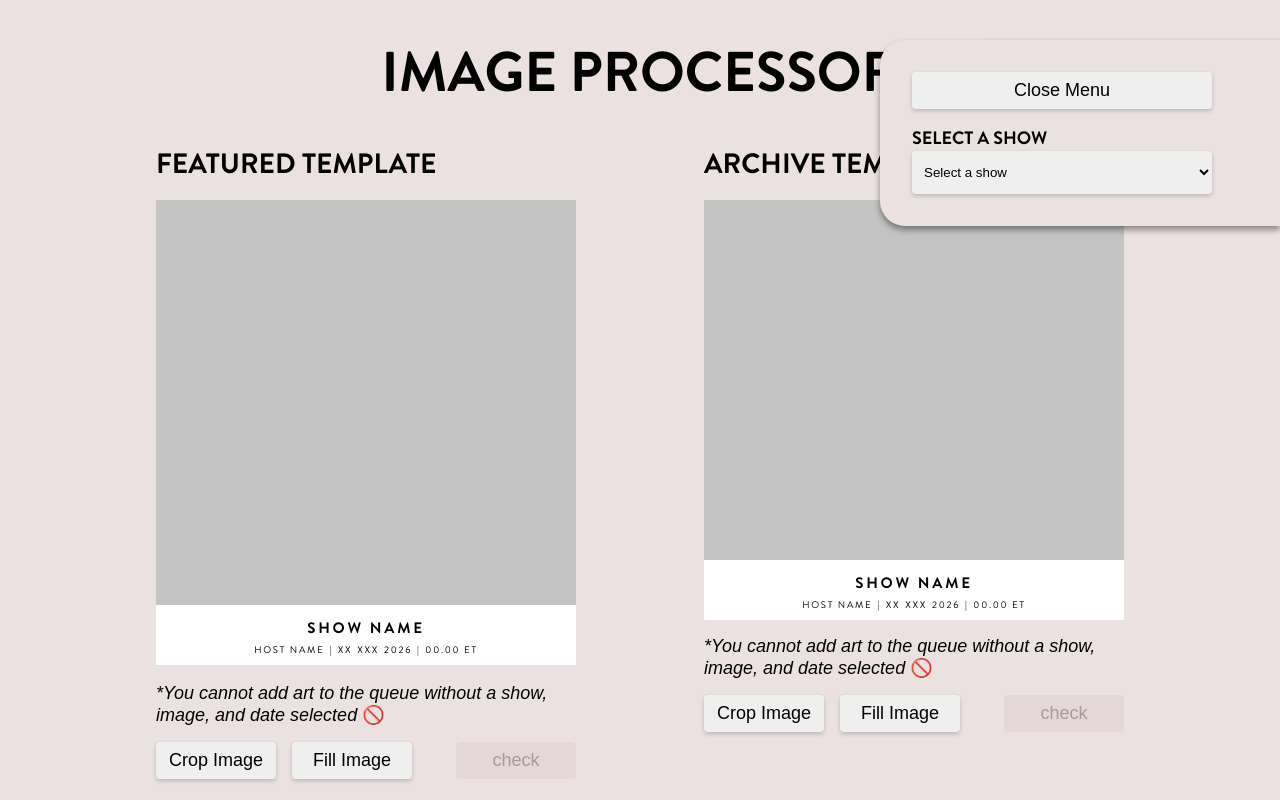
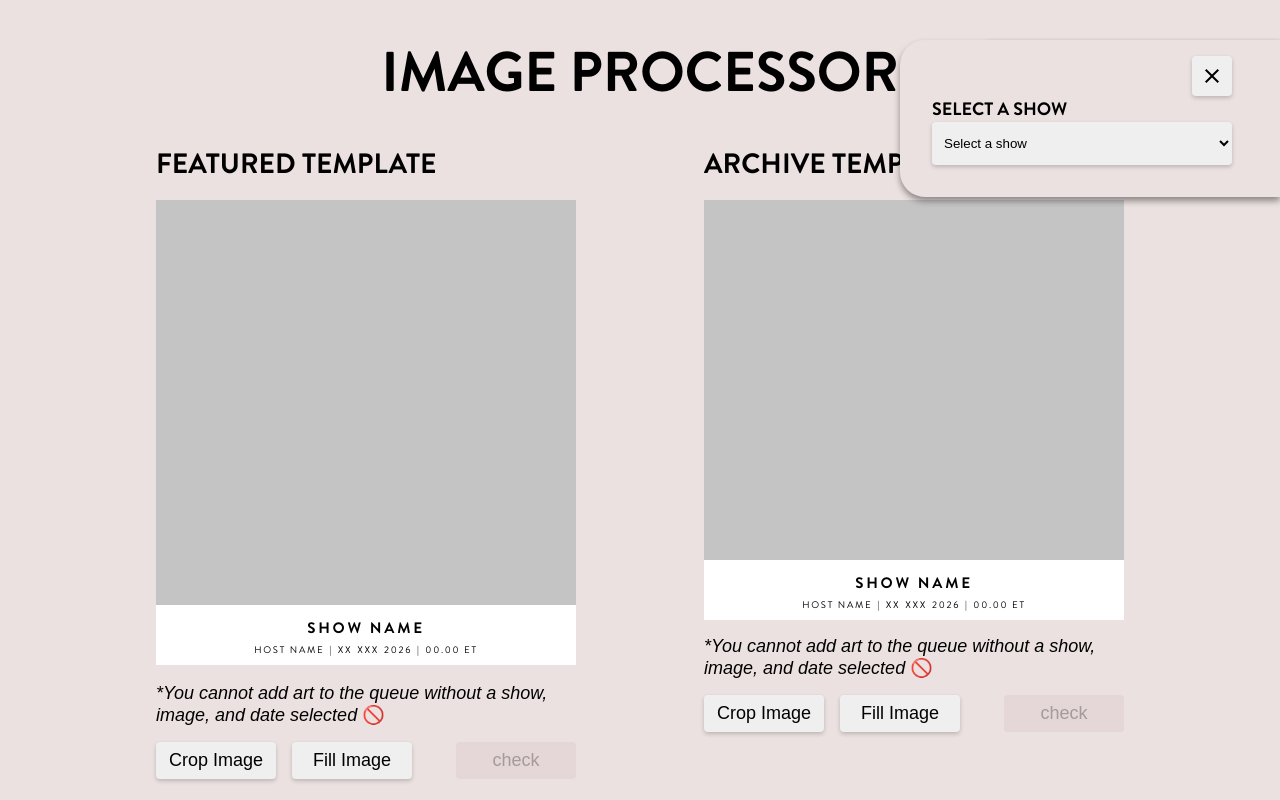
Before and after one commit to rmarafioti/image_processor, a React (Vite) app: page / in a window 1280 px wide. Both pictures are taken after a click on the button "EDIT ART". Shown: the top 800 px of the page. Built offline with nearby package versions, Linux system fonts and the light colour scheme.

Commit message:
styling: cleaned up css on control panel, more compact and readable

```diff
--- a/package.json
+++ b/package.json
@@ -12,7 +12,8 @@
   "dependencies": {
     "modern-screenshot": "^4.6.8",
     "react": "^19.2.4",
-    "react-dom": "^19.2.4"
+    "react-dom": "^19.2.4",
+    "react-icons": "^5.6.0"
   },
   "devDependencies": {
     "@eslint/js": "^9.39.4",
--- a/src/components/Controls.jsx
+++ b/src/components/Controls.jsx
@@ -1,5 +1,7 @@
 import { useState } from "react";
 import { shows, months, days } from "../data/formSelects";
+
+import { MdClose } from "react-icons/md";
 
 import styles from "../styling/controls.module.css";
 
@@ -28,7 +30,7 @@ export default function Controls({
               className={styles.close_button}
               onClick={() => setIsMenuVisible(false)}
             >
-              Close Menu
+              <MdClose />
             </button>
             <div>
               <p>Select a show</p>
@@ -114,22 +116,27 @@ export default function Controls({
                 <>
                   <div>
                     <p>Pick an image</p>
+                    <div className={styles.button_section}>
                       <button
                         name="default_image"
                         value={formState.default_image}
                         onClick={handleDefaultImage}
                         disabled={!formState.show}
-                      className={styles.field}
+                        className={styles.image_button}
                       >
-                      Use Default Image
+                        Default
                       </button>
-                    <button disabled={!formState.show} className={styles.field}>
-                      Upload Image
+                      <button
+                        disabled={!formState.show}
+                        className={styles.image_button}
+                      >
+                        Upload
                       </button>
+                    </div>
                     <button
                       onClick={handleClearImage}
                       disabled={!formState.default_image}
-                      className={styles.field}
+                      className={styles.remove_button}
                     >
                       Remove Image
                     </button>
--- a/src/styling/controls.module.css
+++ b/src/styling/controls.module.css
@@ -22,22 +22,23 @@
   top: 40px;
   right: 0px;
   background: var(--bg);
-  padding: 2rem 2rem 1rem 2rem;
+  padding: 1rem 1rem 1rem 2rem;
   border-radius: 25px;
   border-bottom-right-radius: 0px;
   border-top-right-radius: 0px;
-  width: 400px;
+  width: 380px;
   z-index: 1000;
   box-shadow: 0px 4px 6px rgba(0, 0, 0, 0.4);
   visibility: visible;
 }
 
 .close_button {
-    margin-bottom: 1rem;
-}
-
-.field {
-  margin-bottom: 1rem;
+  display: flex;
+  justify-content: center;
+  align-self: flex-end;
+  font-size: 24px;
+  width: 40px;
+  margin-right: 2rem;
 }
 
 .guest_host_container {
@@ -48,3 +49,27 @@
 .guest_host_button {
   margin-bottom: 1rem;
 }
+
+.button_section {
+  display: flex;
+  justify-content: space-between;
+  width: 300px;
+}
+
+.field,
+.remove_button {
+  margin-bottom: 1rem;
+}
+
+.image_button {
+   width: 100px;
+  margin-bottom: 1rem;
+}
+
+.remove_button {
+  background-color: red;
+  box-shadow: none;
+}
+.remove_button:hover {
+  background-color: red;
+}
```
Also changed, not shown: 1 other file (tests, documents, lock files or other folders). Lines whose indentation alone changed are shown as unchanged.
